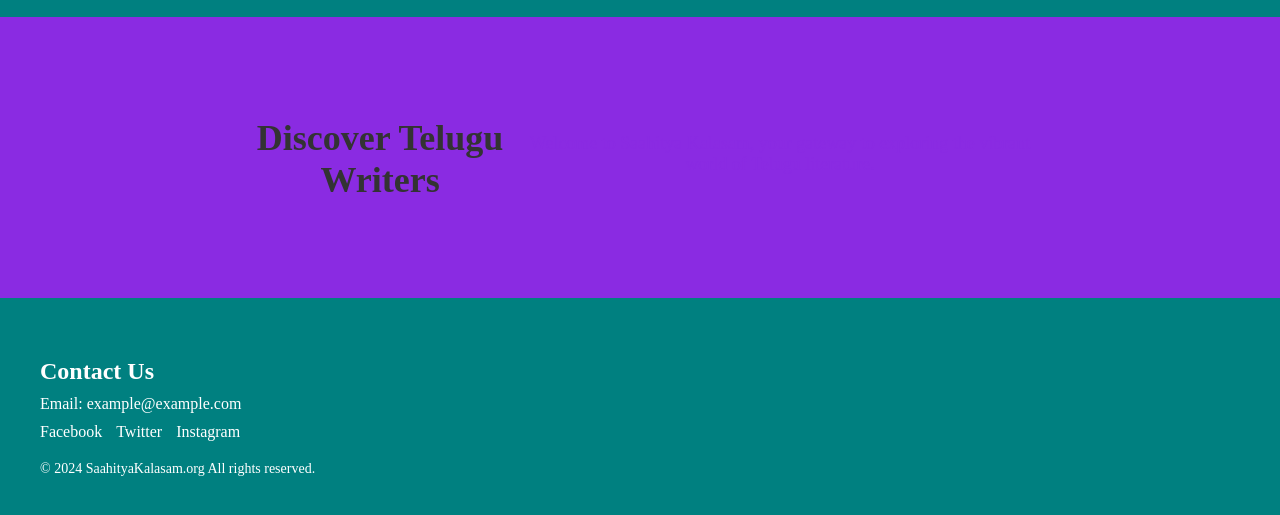
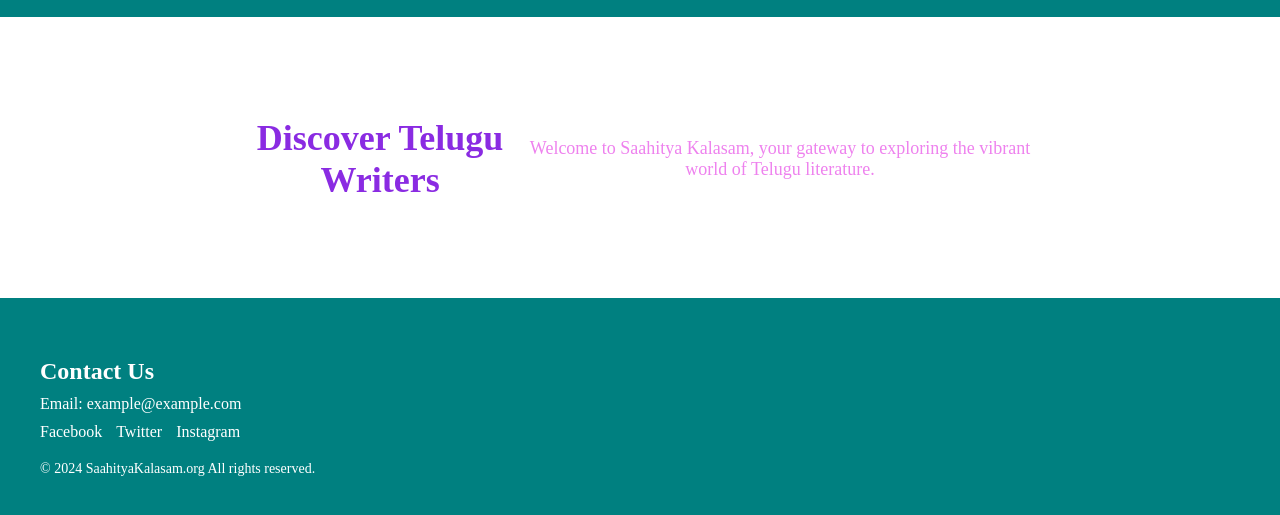
Before and after one commit to purnimaprabhav/SaahityaKalasam, a plain HTML site: page index.html in a window 1280 px wide. Shown: the part 243-758 px from the top of the page. Drawn offline with Linux system fonts and the light colour scheme; files whose address does not match are found by name.

Commit message:
Fixes123

```diff
--- a/index.html
+++ b/index.html
@@ -25,8 +25,8 @@
             </nav>
         </div>
     </header>
-
-    <div class="hero">
+    <div class="hero-image d-flex justify-content-center align-items-center text-white text-center">
+        <div class="hero">
         <div class="container">
             <h1>Discover Telugu Writers</h1>
             <p>Welcome to Saahitya Kalasam, your gateway to exploring the vibrant world of Telugu literature.</p>
--- a/styles.css
+++ b/styles.css
@@ -14,7 +14,7 @@ header {
 
 /* Hero section styles */
 .hero {
-    background-color: blueviolet;
+    background-color: white;
     padding: 100px 0;
     text-align: center;
 }
@@ -26,14 +26,12 @@ header {
 
 .hero h1 {
     font-size: 36px;
-    color: #333;
-    margin-bottom: 20px;
+    color: blueviolet;
 }
 
 .hero p {
     font-size: 18px;
-    color: blueviolet;
-    margin-bottom: 30px;
+    color: violet;
 }
 
 .container {
```
